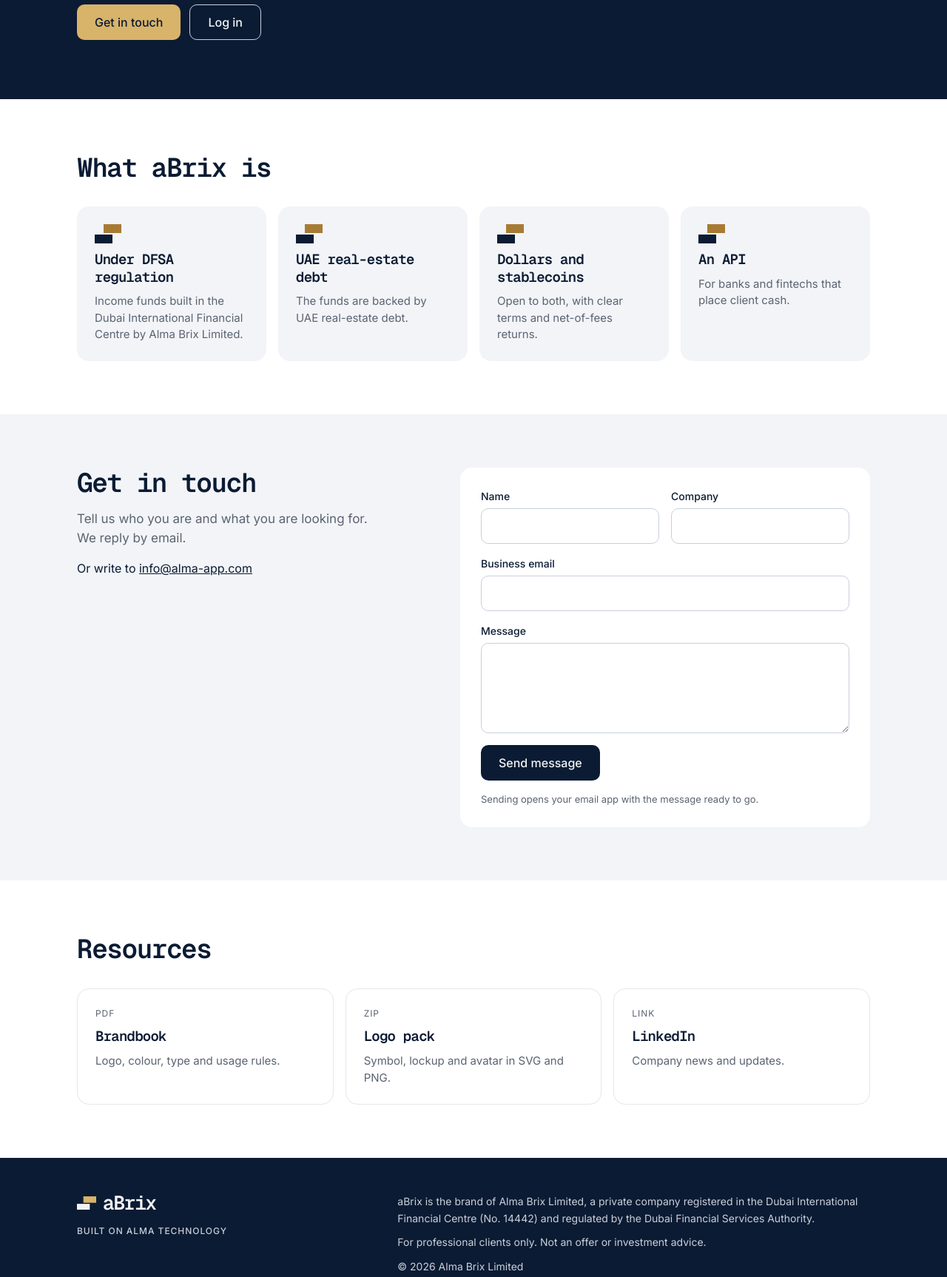
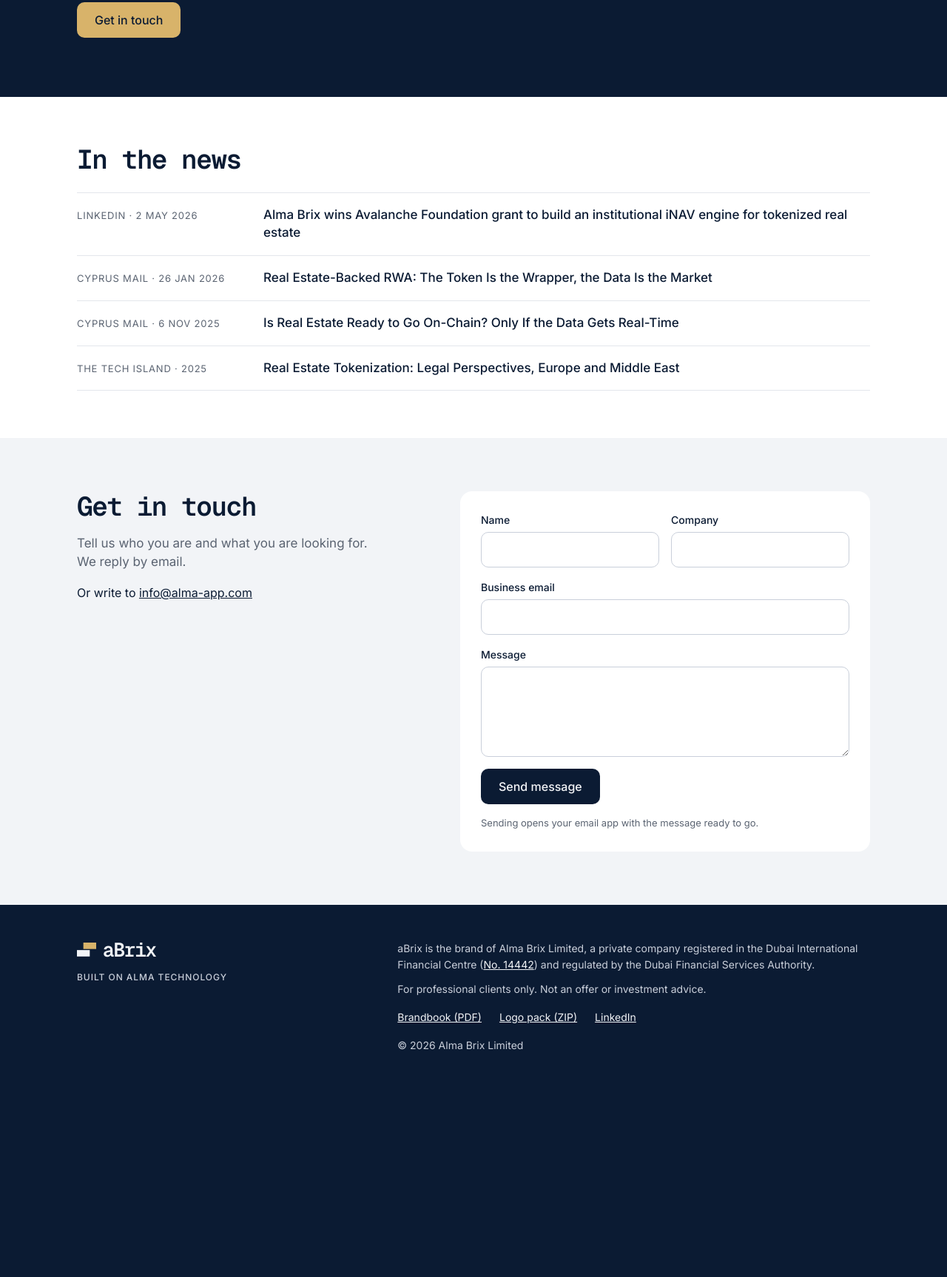
Before and after one commit to catena2w/abrix-website, a plain HTML site: page index.html in a window 1280 px wide. Shown: the part 554-2280 px from the top of the page at 74% size. After the commit the page ends 2027 px from the top, so only its background shows below. Drawn offline with nearby package versions, Linux system fonts and the light colour scheme.

Commit message:
Reduce the page to hero, press list and contact form
Drop the real-estate debt claim and the feature tiles, move brand files and LinkedIn into the footer, add the press list and a link to the public register record.

Co-Authored-By: Claude Fable 5.2 <noreply@anthropic.com>
Claude-Session: https://claude.ai/code/session_01EiPBtxxbnQY45E81u37UoW

```diff
--- a/index.html
+++ b/index.html
@@ -4,7 +4,7 @@
 <meta charset="utf-8">
 <meta name="viewport" content="width=device-width, initial-scale=1">
 <title>aBrix: the Gulf's regulated home for idle corporate cash</title>
-<meta name="description" content="aBrix builds income funds under DFSA regulation, backed by UAE real-estate debt and open to dollars and stablecoins. For professional clients only.">
+<meta name="description" content="aBrix builds income funds under DFSA regulation, open to dollars and stablecoins. For professional clients only.">
 <meta name="robots" content="noindex">
 <meta property="og:title" content="aBrix">
 <meta property="og:description" content="The Gulf's regulated home for idle corporate cash.">
@@ -31,9 +31,6 @@ a:focus-visible,button:focus-visible,input:focus-visible,textarea:focus-visible{
 <span style="font-family: 'Geist Mono', monospace; font-weight: 600; font-size: 30.5px; line-height: 1; letter-spacing: -0.06em">aBrix</span>
 </a>
 <div style="display: flex; flex-wrap: wrap; align-items: center; gap: 4px 8px">
-<a href="#about" style="color: #F2F4F7; text-decoration: none; font-size: 15px; padding: 12px 10px">About</a>
-<a href="#resources" style="color: #F2F4F7; text-decoration: none; font-size: 15px; padding: 12px 10px">Resources</a>
-<a href="#contact" style="color: #F2F4F7; text-decoration: none; font-size: 15px; padding: 12px 10px">Contact</a>
 <a href="https://invest.alma-app.com/login" style="display: inline-flex; align-items: center; min-height: 44px; padding: 0 18px; box-sizing: border-box; border: 1px solid #C9CFDA; border-radius: 10px; color: #F2F4F7; text-decoration: none; font-size: 15px; font-weight: 500; margin-left: 6px">Log in</a>
 </div>
 </div>
@@ -41,10 +38,9 @@ a:focus-visible,button:focus-visible,input:focus-visible,textarea:focus-visible{
 <div style="flex: 1 1 460px; min-width: 0; display: flex; flex-direction: column; align-items: flex-start; gap: 22px">
 <div style="font-size: 13px; font-weight: 500; letter-spacing: 0.08em; text-transform: uppercase; color: #D8B36A">DFSA-regulated income funds</div>
 <h1 style="margin: 0; font-family: 'Geist Mono', monospace; font-weight: 600; font-size: clamp(32px, 5.2vw, 56px); line-height: 1.08; letter-spacing: -0.04em">The Gulf's regulated home for idle corporate cash.</h1>
-<p style="margin: 0; max-width: 560px; font-size: 18px; line-height: 1.55; color: #C9CFDA">aBrix builds income funds under DFSA regulation, backed by UAE real-estate debt and open to dollars and stablecoins. Clear terms, net-of-fees returns, and an API for banks and fintechs.</p>
+<p style="margin: 0; max-width: 560px; font-size: 18px; line-height: 1.55; color: #C9CFDA">aBrix builds income funds under DFSA regulation, open to dollars and stablecoins. Clear terms, net-of-fees returns, and an API for banks and fintechs.</p>
 <div style="display: flex; flex-wrap: wrap; gap: 12px; margin-top: 6px">
 <a href="#contact" style="display: inline-flex; align-items: center; min-height: 48px; padding: 0 24px; box-sizing: border-box; background: #D8B36A; color: #0B1B33; border-radius: 10px; font-size: 16px; font-weight: 500; text-decoration: none">Get in touch</a>
-<a href="https://invest.alma-app.com/login" style="display: inline-flex; align-items: center; min-height: 48px; padding: 0 24px; box-sizing: border-box; border: 1px solid #C9CFDA; color: #F2F4F7; border-radius: 10px; font-size: 16px; font-weight: 500; text-decoration: none">Log in</a>
 </div>
 </div>
 <div style="flex: 1 1 340px; min-width: 0">
@@ -57,29 +53,25 @@ a:focus-visible,button:focus-visible,input:focus-visible,textarea:focus-visible{
 </div>
 </div>
 </div>
-<div id="about" style="max-width: 1120px; margin: 0 auto; padding: 72px 24px; box-sizing: border-box; display: flex; flex-direction: column; gap: 32px">
-<h2 style="margin: 0; font-family: 'Geist Mono', monospace; font-weight: 600; font-size: clamp(26px, 3.4vw, 36px); line-height: 1.15; letter-spacing: -0.04em">What aBrix is</h2>
-<div style="display: flex; flex-wrap: wrap; gap: 16px">
-<div style="flex: 1 1 230px; min-width: 0; background: #F2F4F7; border-radius: 16px; padding: 24px; box-sizing: border-box; display: flex; flex-direction: column; gap: 10px">
-<svg viewBox="0 0 18 13" width="36" height="26" aria-hidden="true"><rect x="0" y="7" width="12" height="6" fill="#0B1B33"></rect><rect x="6" y="0" width="12" height="6" fill="#A87B34"></rect></svg>
-<div style="font-family: 'Geist Mono', monospace; font-weight: 600; font-size: 19px; line-height: 1.25; letter-spacing: -0.04em">Under DFSA regulation</div>
-<div style="font-size: 15px; color: #5B6472">Income funds built in the Dubai International Financial Centre by Alma Brix Limited.</div>
-</div>
-<div style="flex: 1 1 230px; min-width: 0; background: #F2F4F7; border-radius: 16px; padding: 24px; box-sizing: border-box; display: flex; flex-direction: column; gap: 10px">
-<svg viewBox="0 0 18 13" width="36" height="26" aria-hidden="true"><rect x="0" y="7" width="12" height="6" fill="#0B1B33"></rect><rect x="6" y="0" width="12" height="6" fill="#A87B34"></rect></svg>
-<div style="font-family: 'Geist Mono', monospace; font-weight: 600; font-size: 19px; line-height: 1.25; letter-spacing: -0.04em">UAE real-estate debt</div>
-<div style="font-size: 15px; color: #5B6472">The funds are backed by UAE real-estate debt.</div>
-</div>
-<div style="flex: 1 1 230px; min-width: 0; background: #F2F4F7; border-radius: 16px; padding: 24px; box-sizing: border-box; display: flex; flex-direction: column; gap: 10px">
-<svg viewBox="0 0 18 13" width="36" height="26" aria-hidden="true"><rect x="0" y="7" width="12" height="6" fill="#0B1B33"></rect><rect x="6" y="0" width="12" height="6" fill="#A87B34"></rect></svg>
-<div style="font-family: 'Geist Mono', monospace; font-weight: 600; font-size: 19px; line-height: 1.25; letter-spacing: -0.04em">Dollars and stablecoins</div>
-<div style="font-size: 15px; color: #5B6472">Open to both, with clear terms and net-of-fees returns.</div>
-</div>
-<div style="flex: 1 1 230px; min-width: 0; background: #F2F4F7; border-radius: 16px; padding: 24px; box-sizing: border-box; display: flex; flex-direction: column; gap: 10px">
-<svg viewBox="0 0 18 13" width="36" height="26" aria-hidden="true"><rect x="0" y="7" width="12" height="6" fill="#0B1B33"></rect><rect x="6" y="0" width="12" height="6" fill="#A87B34"></rect></svg>
-<div style="font-family: 'Geist Mono', monospace; font-weight: 600; font-size: 19px; line-height: 1.25; letter-spacing: -0.04em">An API</div>
-<div style="font-size: 15px; color: #5B6472">For banks and fintechs that place client cash.</div>
-</div>
+<div id="press" style="max-width: 1120px; margin: 0 auto; padding: 64px 24px; box-sizing: border-box; display: flex; flex-direction: column; gap: 24px">
+<h2 style="margin: 0; font-family: 'Geist Mono', monospace; font-weight: 600; font-size: clamp(26px, 3.4vw, 36px); line-height: 1.15; letter-spacing: -0.04em">In the news</h2>
+<div style="display: flex; flex-direction: column; border-bottom: 1px solid #E3E6EC">
+<a href="https://www.linkedin.com/feed/update/urn:li:activity:7445562771896684544" style="display: flex; flex-wrap: wrap; align-items: baseline; gap: 4px 32px; padding: 18px 0; border-top: 1px solid #E3E6EC; text-decoration: none; color: #0B1B33">
+<span style="flex: 0 0 220px; font-size: 13px; letter-spacing: 0.06em; text-transform: uppercase; color: #5B6472">LinkedIn · 2 May 2026</span>
+<span style="flex: 1 1 320px; min-width: 0; font-size: 17px; font-weight: 500; line-height: 1.4">Alma Brix wins Avalanche Foundation grant to build an institutional iNAV engine for tokenized real estate</span>
+</a>
+<a href="https://cyprus-mail.com/2026/01/26/real-estate-backed-rwa-the-token-is-the-wrapper-the-data-is-the-market" style="display: flex; flex-wrap: wrap; align-items: baseline; gap: 4px 32px; padding: 18px 0; border-top: 1px solid #E3E6EC; text-decoration: none; color: #0B1B33">
+<span style="flex: 0 0 220px; font-size: 13px; letter-spacing: 0.06em; text-transform: uppercase; color: #5B6472">Cyprus Mail · 26 Jan 2026</span>
+<span style="flex: 1 1 320px; min-width: 0; font-size: 17px; font-weight: 500; line-height: 1.4">Real Estate-Backed RWA: The Token Is the Wrapper, the Data Is the Market</span>
+</a>
+<a href="https://cyprus-mail.com/2025/11/06/is-real-estate-ready-to-go-on-chain-only-if-the-data-gets-real-time" style="display: flex; flex-wrap: wrap; align-items: baseline; gap: 4px 32px; padding: 18px 0; border-top: 1px solid #E3E6EC; text-decoration: none; color: #0B1B33">
+<span style="flex: 0 0 220px; font-size: 13px; letter-spacing: 0.06em; text-transform: uppercase; color: #5B6472">Cyprus Mail · 6 Nov 2025</span>
+<span style="flex: 1 1 320px; min-width: 0; font-size: 17px; font-weight: 500; line-height: 1.4">Is Real Estate Ready to Go On-Chain? Only If the Data Gets Real-Time</span>
+</a>
+<a href="https://thetechisland.org/blog/real-estate-tokenization-legal-perspectives-europe-and-middle-east" style="display: flex; flex-wrap: wrap; align-items: baseline; gap: 4px 32px; padding: 18px 0; border-top: 1px solid #E3E6EC; text-decoration: none; color: #0B1B33">
+<span style="flex: 0 0 220px; font-size: 13px; letter-spacing: 0.06em; text-transform: uppercase; color: #5B6472">The Tech Island · 2025</span>
+<span style="flex: 1 1 320px; min-width: 0; font-size: 17px; font-weight: 500; line-height: 1.4">Real Estate Tokenization: Legal Perspectives, Europe and Middle East</span>
+</a>
 </div>
 </div>
 <div id="contact" style="background: #F2F4F7">
@@ -113,26 +105,6 @@ a:focus-visible,button:focus-visible,input:focus-visible,textarea:focus-visible{
 </form>
 </div>
 </div>
-<div id="resources" style="max-width: 1120px; margin: 0 auto; padding: 72px 24px; box-sizing: border-box; display: flex; flex-direction: column; gap: 32px">
-<h2 style="margin: 0; font-family: 'Geist Mono', monospace; font-weight: 600; font-size: clamp(26px, 3.4vw, 36px); line-height: 1.15; letter-spacing: -0.04em">Resources</h2>
-<div style="display: flex; flex-wrap: wrap; gap: 16px">
-<a href="brand/abrix-brandbook.pdf" style="flex: 1 1 260px; min-width: 0; border: 1px solid #E3E6EC; border-radius: 16px; padding: 24px; box-sizing: border-box; display: flex; flex-direction: column; gap: 8px; text-decoration: none; color: #0B1B33">
-<span style="font-size: 12px; letter-spacing: 0.08em; text-transform: uppercase; color: #5B6472">PDF</span>
-<span style="font-family: 'Geist Mono', monospace; font-weight: 600; font-size: 19px; letter-spacing: -0.04em">Brandbook</span>
-<span style="font-size: 15px; color: #5B6472">Logo, colour, type and usage rules.</span>
-</a>
-<a href="brand/abrix-logo-pack.zip" style="flex: 1 1 260px; min-width: 0; border: 1px solid #E3E6EC; border-radius: 16px; padding: 24px; box-sizing: border-box; display: flex; flex-direction: column; gap: 8px; text-decoration: none; color: #0B1B33">
-<span style="font-size: 12px; letter-spacing: 0.08em; text-transform: uppercase; color: #5B6472">ZIP</span>
-<span style="font-family: 'Geist Mono', monospace; font-weight: 600; font-size: 19px; letter-spacing: -0.04em">Logo pack</span>
-<span style="font-size: 15px; color: #5B6472">Symbol, lockup and avatar in SVG and PNG.</span>
-</a>
-<a href="https://www.linkedin.com/company/abrix-xyz/" style="flex: 1 1 260px; min-width: 0; border: 1px solid #E3E6EC; border-radius: 16px; padding: 24px; box-sizing: border-box; display: flex; flex-direction: column; gap: 8px; text-decoration: none; color: #0B1B33">
-<span style="font-size: 12px; letter-spacing: 0.08em; text-transform: uppercase; color: #5B6472">Link</span>
-<span style="font-family: 'Geist Mono', monospace; font-weight: 600; font-size: 19px; letter-spacing: -0.04em">LinkedIn</span>
-<span style="font-size: 15px; color: #5B6472">Company news and updates.</span>
-</a>
-</div>
-</div>
 <div style="background: #0B1B33; color: #C9CFDA">
 <div style="max-width: 1120px; margin: 0 auto; padding: 48px 24px; box-sizing: border-box; display: flex; flex-wrap: wrap; gap: 28px 64px; font-size: 14px; line-height: 1.6">
 <div style="flex: 1 1 260px; min-width: 0; display: flex; flex-direction: column; gap: 14px">
@@ -143,8 +115,13 @@ a:focus-visible,button:focus-visible,input:focus-visible,textarea:focus-visible{
 <div style="font-size: 12px; font-weight: 500; letter-spacing: 0.08em; text-transform: uppercase">Built on Alma technology</div>
 </div>
 <div style="flex: 2 1 420px; min-width: 0; display: flex; flex-direction: column; gap: 10px">
-<div>aBrix is the brand of Alma Brix Limited, a private company registered in the Dubai International Financial Centre (No. 14442) and regulated by the Dubai Financial Services Authority.</div>
+<div>aBrix is the brand of Alma Brix Limited, a private company registered in the Dubai International Financial Centre (<a href="https://www.difc.com/business/public-register/public-register-details?companyId=001Td00000fvjosIAA" style="color: #F2F4F7">No. 14442</a>) and regulated by the Dubai Financial Services Authority.</div>
 <div>For professional clients only. Not an offer or investment advice.</div>
+<div style="display: flex; flex-wrap: wrap; gap: 4px 24px; font-size: 14px">
+<a href="brand/abrix-brandbook.pdf" style="color: #F2F4F7; text-decoration: underline; padding: 6px 0">Brandbook (PDF)</a>
+<a href="brand/abrix-logo-pack.zip" style="color: #F2F4F7; text-decoration: underline; padding: 6px 0">Logo pack (ZIP)</a>
+<a href="https://www.linkedin.com/company/abrix-xyz/" style="color: #F2F4F7; text-decoration: underline; padding: 6px 0">LinkedIn</a>
+</div>
 <div>© 2026 Alma Brix Limited</div>
 </div>
 </div>
```
